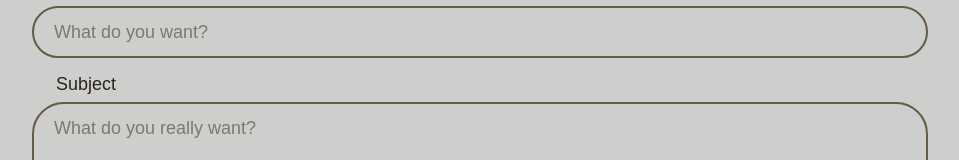
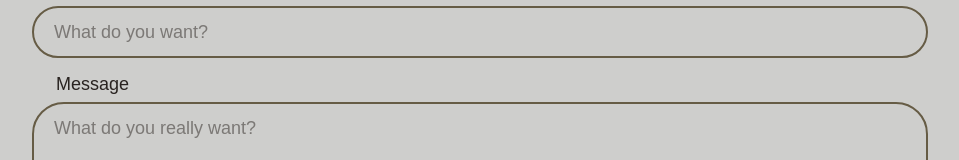
Before and after one commit to jedharwood/PortfolioSite, a Next.js app in the folder portfolio-site/: page /en/contact in a window 1280 px wide. Shown: the part 554-714 px from the top of the page, without its empty margins (160-1119 px from the left). Built offline with nearby package versions, Linux system fonts and the light colour scheme.

Commit message:
InputField component

```diff
--- a/portfolio-site/src/app/components/contact-form/contact-form.tsx
+++ b/portfolio-site/src/app/components/contact-form/contact-form.tsx
@@ -6,8 +6,7 @@ import { useForm } from 'react-hook-form';
 import { contactFormSubmitHandler } from '@/actions';
 import { useTranslations } from 'next-intl';
 import Spinner from './spinner';
-
-// error styling
+import FormInput from './input-field';
 
 const ContactForm = () => {
     const {
@@ -36,47 +35,6 @@ const ContactForm = () => {
     const focusClasses: string =
         'focus:ring-3 focus:ring-[var(--accent)] focus:ring-offset-2 focus:ring-offset-[var(--background)]';
 
-    const formInput = (
-        inputId: 'name' | 'email' | 'subject' | 'message',
-        inputType: 'text' | 'email' | 'text-area',
-    ): JSX.Element => {
-        const inputBaseClasses: string =
-            'bg-[var(--background)] py-2.5 px-5 w-full rounded-4xl border-2 border-[var(--accent)] outline-none text-lg';
-        const inputHoverClasses: string =
-            'hover:border-[var(--accent-hover)] hover:ring-3 hover:ring-offset-2 hover:ring-[var(--accent-hover)] hover:ring-offset-[var(--background)]';
-        const placeholder: string = t(`form.inputs.${inputId}.placeholder`);
-
-        return (
-            <div className='mb-3'>
-                <label htmlFor={inputId} className='text-md mb-1 block pl-6'>
-                    {t(`form.inputs.${inputId}.label`)}
-                </label>
-                {inputType === 'text-area' ? (
-                    <textarea
-                        rows={6}
-                        id={inputId}
-                        className={`${inputBaseClasses} ${inputHoverClasses} ${focusClasses} min-h-13`}
-                        placeholder={placeholder}
-                        {...register(inputId)}
-                    />
-                ) : (
-                    <input
-                        type={inputType}
-                        id={inputId}
-                        className={`${inputBaseClasses} ${inputHoverClasses} ${focusClasses}`}
-                        placeholder={placeholder}
-                        {...register(inputId)}
-                    />
-                )}
-                {errors[inputId] && (
-                    <span className='pl-6 text-sm'>
-                        {errors[inputId].message}
-                    </span>
-                )}
-            </div>
-        );
-    };
-
     // Maybe I move this out...
     const submitButton = (): JSX.Element => {
         const buttonBaseClasses: string =
@@ -104,11 +62,35 @@ const ContactForm = () => {
     return (
         <form onSubmit={handleSubmit(onSubmit)}>
             <div className='grid gap-x-6 md:grid-cols-2'>
-                {formInput('name', 'text')}
-                {formInput('email', 'email')}
-            </div>
-            {formInput('subject', 'text')}
-            {formInput('message', 'text-area')}
+                <FormInput
+                    inputId='name'
+                    inputType='text'
+                    register={register}
+                    errors={errors}
+                    focusClasses={focusClasses}
+                />
+                <FormInput
+                    inputId='email'
+                    inputType='email'
+                    register={register}
+                    errors={errors}
+                    focusClasses={focusClasses}
+                />
+            </div>{' '}
+            <FormInput
+                inputId='subject'
+                inputType='text'
+                register={register}
+                errors={errors}
+                focusClasses={focusClasses}
+            />
+            <FormInput
+                inputId='message'
+                inputType='text-area'
+                register={register}
+                errors={errors}
+                focusClasses={focusClasses}
+            />
             {submitButton()}
         </form>
     );
--- /dev/null
+++ b/portfolio-site/src/app/components/contact-form/input-field.tsx
@@ -0,0 +1,60 @@
+import React from 'react';
+import { FieldErrors, UseFormRegister } from 'react-hook-form';
+import { useTranslations } from 'next-intl';
+import { ContactFormData } from './schema';
+
+interface InputFieldProps {
+    inputId: 'name' | 'email' | 'subject' | 'message';
+    inputType: 'text' | 'email' | 'text-area';
+    register: UseFormRegister<ContactFormData>;
+    errors: FieldErrors;
+    focusClasses: string;
+}
+
+const InputField: React.FC<InputFieldProps> = ({
+    inputId,
+    inputType,
+    register,
+    errors,
+    focusClasses,
+}) => {
+    const t = useTranslations('Contact.form.inputs');
+    const inputBaseClasses =
+        'bg-[var(--background)] py-2.5 px-5 w-full rounded-4xl border-2 border-[var(--accent)] outline-none text-lg';
+    const inputHoverClasses =
+        'hover:border-[var(--accent-hover)] hover:ring-3 hover:ring-offset-2 hover:ring-[var(--accent-hover)] hover:ring-offset-[var(--background)]';
+    const placeholder = t(`${inputId}.placeholder`);
+
+    return (
+        <div className='mb-3'>
+            <label htmlFor={inputId} className='text-md mb-1 block pl-6'>
+                {t(`${inputId}.label`)}
+            </label>
+            {inputType === 'text-area' ? (
+                <textarea
+                    rows={6}
+                    id={inputId}
+                    className={`${inputBaseClasses} ${inputHoverClasses} ${focusClasses} min-h-13`}
+                    placeholder={placeholder}
+                    {...register(inputId)}
+                />
+            ) : (
+                <input
+                    type={inputType}
+                    id={inputId}
+                    className={`${inputBaseClasses} ${inputHoverClasses} ${focusClasses}`}
+                    placeholder={placeholder}
+                    {...register(inputId)}
+                />
+            )}
+            {errors[inputId] && (
+                // Sort out error classes
+                <span className='pl-6 text-sm text-red-500'>
+                    {errors[inputId]?.message?.toString()}
+                </span>
+            )}
+        </div>
+    );
+};
+
+export default InputField;
--- a/portfolio-site/src/i18n/messages/en.json
+++ b/portfolio-site/src/i18n/messages/en.json
@@ -125,7 +125,7 @@
                     "placeholder": "What do you want?"
                 },
                 "message": {
-                    "label": "Subject",
+                    "label": "Message",
                     "placeholder": "What do you really want?"
                 }
             },
--- a/portfolio-site/src/i18n/messages/ja.json
+++ b/portfolio-site/src/i18n/messages/ja.json
@@ -125,7 +125,7 @@
                     "placeholder": "What do you want?"
                 },
                 "message": {
-                    "label": "Subject",
+                    "label": "Message",
                     "placeholder": "What do you really want?"
                 }
             },
```
